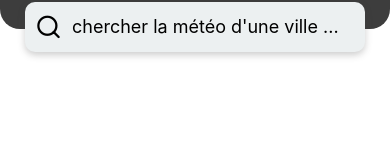
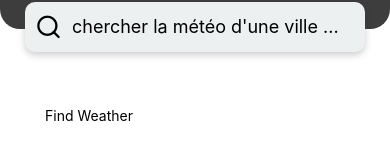
Before and after one commit to issoDev/weather-app, a React Native app: screen / in a window 390 px wide. Shown: the part 309-468 px from the top of the page. Built offline with nearby package versions, Linux system fonts and the light colour scheme.

Commit message:
add style of FindWeather component

```diff
--- a/App.js
+++ b/App.js
@@ -1,16 +1,18 @@
 import React from 'react';
-import { Text, View } from 'react-native';
+import { SafeAreaView } from 'react-native';
 
 import { styles } from './styles/styles'
 import LocalizedWeather from './src/components/LocalizedWeather';
 import SearchField from './src/components/SearchField';
+import FindWeather from './src/components/FindWeather';
 
 
 export default function App() {
   return (
-    <View style={styles.appContainer}>
+    <SafeAreaView style={styles.appContainer}>
       <LocalizedWeather />
       <SearchField />
-    </View>
+      <FindWeather />
+    </SafeAreaView>
   );
 }
--- a/src/components/FindWeather.js
+++ b/src/components/FindWeather.js
@@ -1,12 +1,12 @@
 import React from 'react'
-import { StyleSheet, Text, View } from 'react-native'
+import { Text, View } from 'react-native'
+
+import { styles } from '../../styles/styles'
 
 export default function FindWeather() {
   return (
-    <View>
+    <View style={styles.findWeatherContainer}>
       <Text>Find Weather</Text>
     </View>
   )
 }
-
-const styles = StyleSheet.create({})
--- a/styles/styles.js
+++ b/styles/styles.js
@@ -42,7 +42,14 @@ export const styles = StyleSheet.create({
   searchInputStyle: {
     flex: 1,
     height: 30,
-    fontSize: 18,
+    fontSize: 18
+  },
+
+  // FindWeather.js StyleSheet
+  findWeatherContainer: {
+    marginHorizontal: 25,
+    marginTop: 35,
+    padding: 20,
   }
 
 });
```
